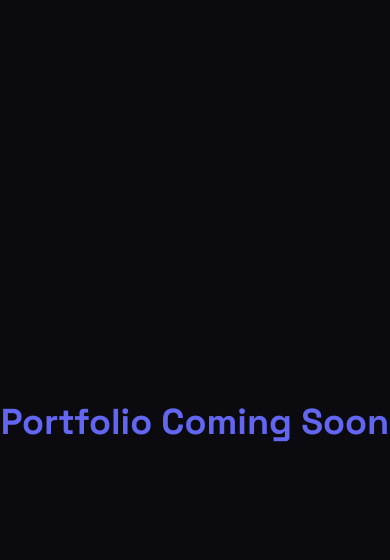
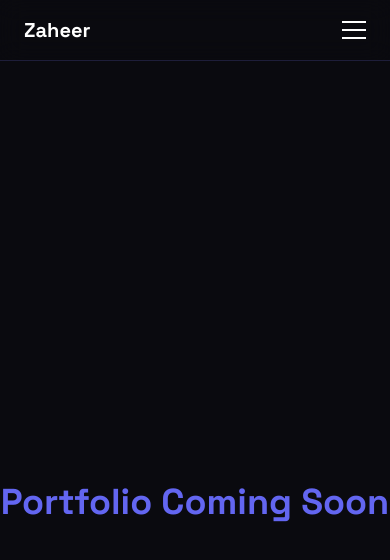
Before and after one commit to Zaheer-Hassan/portfolio, a Next.js app: page / in a window 390 px wide. Shown: the top 560 px of the page. Built offline with nearby package versions, Linux system fonts and the light colour scheme.

Commit message:
feat: add responsive Navbar with scroll hide/show

```diff
--- a/app/page.tsx
+++ b/app/page.tsx
@@ -1,9 +1,16 @@
+import Navbar from "@/components/Navbar";
+
 export default function Home() {
   return (
-    <main className="min-h-screen flex items-center justify-center">
-      <h1 className="text-4xl font-heading font-bold text-primary">
-        Portfolio Coming Soon
-      </h1>
-    </main>
+    <>
+      <Navbar />
+      <main className="pt-20">
+        <section className="min-h-screen flex items-center justify-center">
+          <h1 className="text-4xl font-heading font-bold text-primary">
+            Portfolio Coming Soon
+          </h1>
+        </section>
+      </main>
+    </>
   );
 }
--- /dev/null
+++ b/components/Navbar.tsx
@@ -0,0 +1,86 @@
+"use client";
+
+import { useState, useEffect } from "react";
+import { motion } from "framer-motion";
+
+const navLinks = [
+  { label: "About", href: "#about" },
+  { label: "Projects", href: "#projects" },
+  { label: "Skills", href: "#skills" },
+  { label: "Contact", href: "#contact" },
+];
+
+export default function Navbar() {
+  const [hidden, setHidden] = useState(false);
+  const [lastScrollY, setLastScrollY] = useState(0);
+  const [menuOpen, setMenuOpen] = useState(false);
+
+  useEffect(() => {
+    const handleScroll = () => {
+      const currentScrollY = window.scrollY;
+      setHidden(currentScrollY > lastScrollY && currentScrollY > 100);
+      setLastScrollY(currentScrollY);
+    };
+    window.addEventListener("scroll", handleScroll, { passive: true });
+    return () => window.removeEventListener("scroll", handleScroll);
+  }, [lastScrollY]);
+
+  return (
+    <motion.nav
+      initial={{ y: 0 }}
+      animate={{ y: hidden ? -100 : 0 }}
+      transition={{ duration: 0.3 }}
+      className="fixed top-0 left-0 right-0 z-50 backdrop-blur-md bg-background/80 border-b border-border"
+    >
+      <div className="max-w-6xl mx-auto px-6 py-4 flex items-center justify-between">
+        <a href="#" className="text-xl font-heading font-bold text-white">
+          Zaheer
+        </a>
+
+        {/* Desktop links */}
+        <div className="hidden md:flex gap-8">
+          {navLinks.map((link) => (
+            <a
+              key={link.href}
+              href={link.href}
+              className="text-muted hover:text-white transition-colors duration-200"
+            >
+              {link.label}
+            </a>
+          ))}
+        </div>
+
+        {/* Mobile hamburger */}
+        <button
+          className="md:hidden flex flex-col gap-1.5"
+          onClick={() => setMenuOpen(!menuOpen)}
+          aria-label="Toggle menu"
+        >
+          <span className={`w-6 h-0.5 bg-white transition-transform duration-200 ${menuOpen ? "rotate-45 translate-y-2" : ""}`} />
+          <span className={`w-6 h-0.5 bg-white transition-opacity duration-200 ${menuOpen ? "opacity-0" : ""}`} />
+          <span className={`w-6 h-0.5 bg-white transition-transform duration-200 ${menuOpen ? "-rotate-45 -translate-y-2" : ""}`} />
+        </button>
+      </div>
+
+      {/* Mobile menu */}
+      {menuOpen && (
+        <motion.div
+          initial={{ opacity: 0, y: -10 }}
+          animate={{ opacity: 1, y: 0 }}
+          className="md:hidden px-6 pb-4 flex flex-col gap-4"
+        >
+          {navLinks.map((link) => (
+            <a
+              key={link.href}
+              href={link.href}
+              onClick={() => setMenuOpen(false)}
+              className="text-muted hover:text-white transition-colors"
+            >
+              {link.label}
+            </a>
+          ))}
+        </motion.div>
+      )}
+    </motion.nav>
+  );
+}
```
